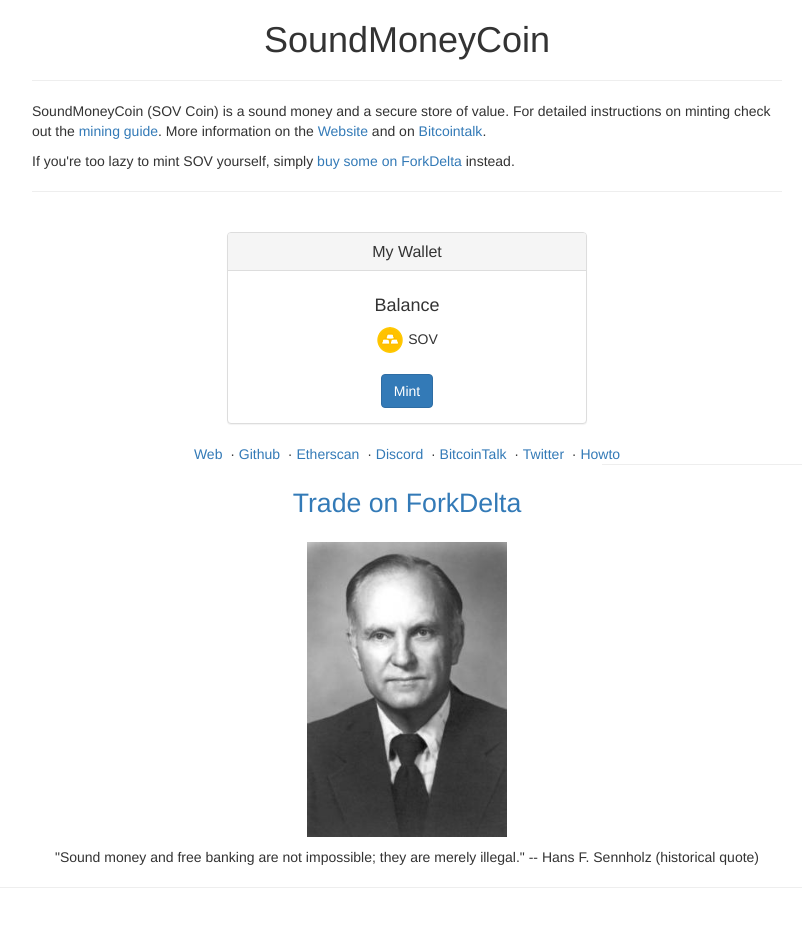
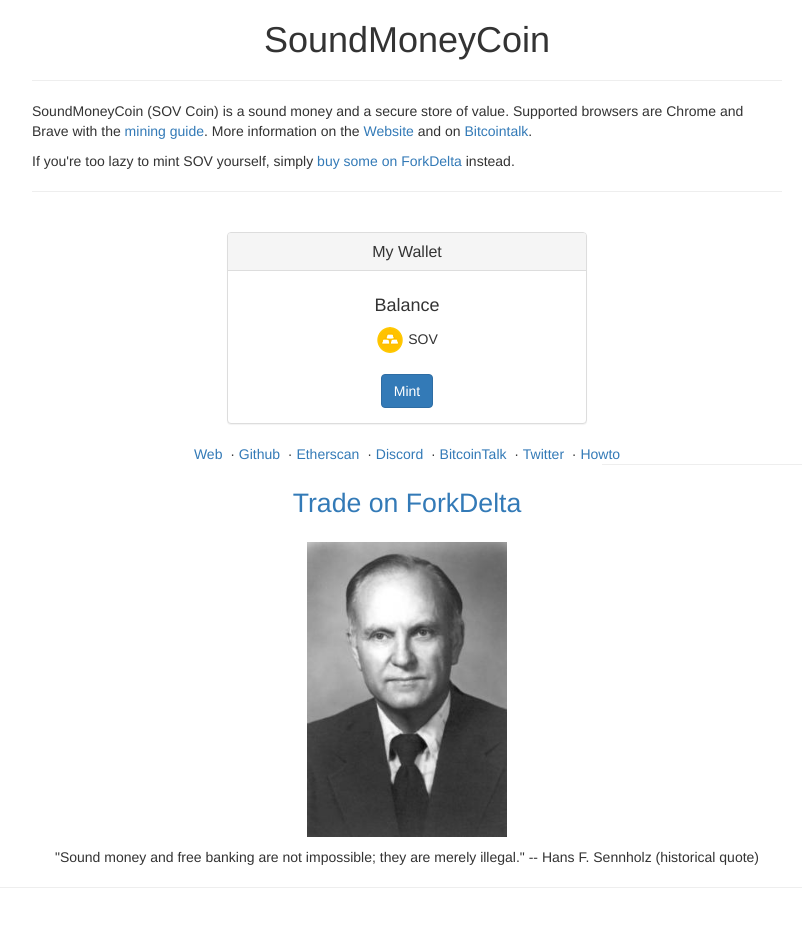
Before and after one commit to soundmoneycoin/soundmoneycoin-web, a plain HTML site: page index.html in a window 1280 px wide. Shown: the whole page, without its empty margins (233-1035 px from the left). Drawn offline with nearby package versions, Linux system fonts and the light colour scheme.

Commit message:
Update index.html

```diff
--- a/index.html
+++ b/index.html
@@ -46,7 +46,7 @@
 
       <div class="row">
         <div class="col-xs-12 col-sm-8 col-sm-push-2">
-           <p> SoundMoneyCoin (SOV Coin) is a sound money and a secure store of value. For detailed instructions on minting check out the <a href="https://medium.com/@soundmoneycoin/how-to-mine-sov-coin-from-your-browser-35d73eec3d87">mining guide</a>.
+           <p> SoundMoneyCoin (SOV Coin) is a sound money and a secure store of value. Supported browsers are Chrome and Brave with the <a href="https://chrome.google.com/webstore/detail/metamask/nkbihfbeogaeaoehlefnkodbefgpgknn?hl=en>Metamask extension</a>. For detailed instructions on minting check out the <a href="https://medium.com/@soundmoneycoin/how-to-mine-sov-coin-from-your-browser-35d73eec3d87">mining guide</a>.
            More information on the <a href="www.soundmoneycoin.io">Website</a> and on <a href="https://bitcointalk.org/index.php?topic=5117492">Bitcointalk</a>.</p>
 
           <p>If you're too lazy to mint SOV yourself, simply <a href="https://medium.com/@soundmoneycoin/how-to-buy-soundmoneycoin-sov-coin-on-forkdelta-f5fced3db8f6">buy some on ForkDelta</a> instead.<p>
```
